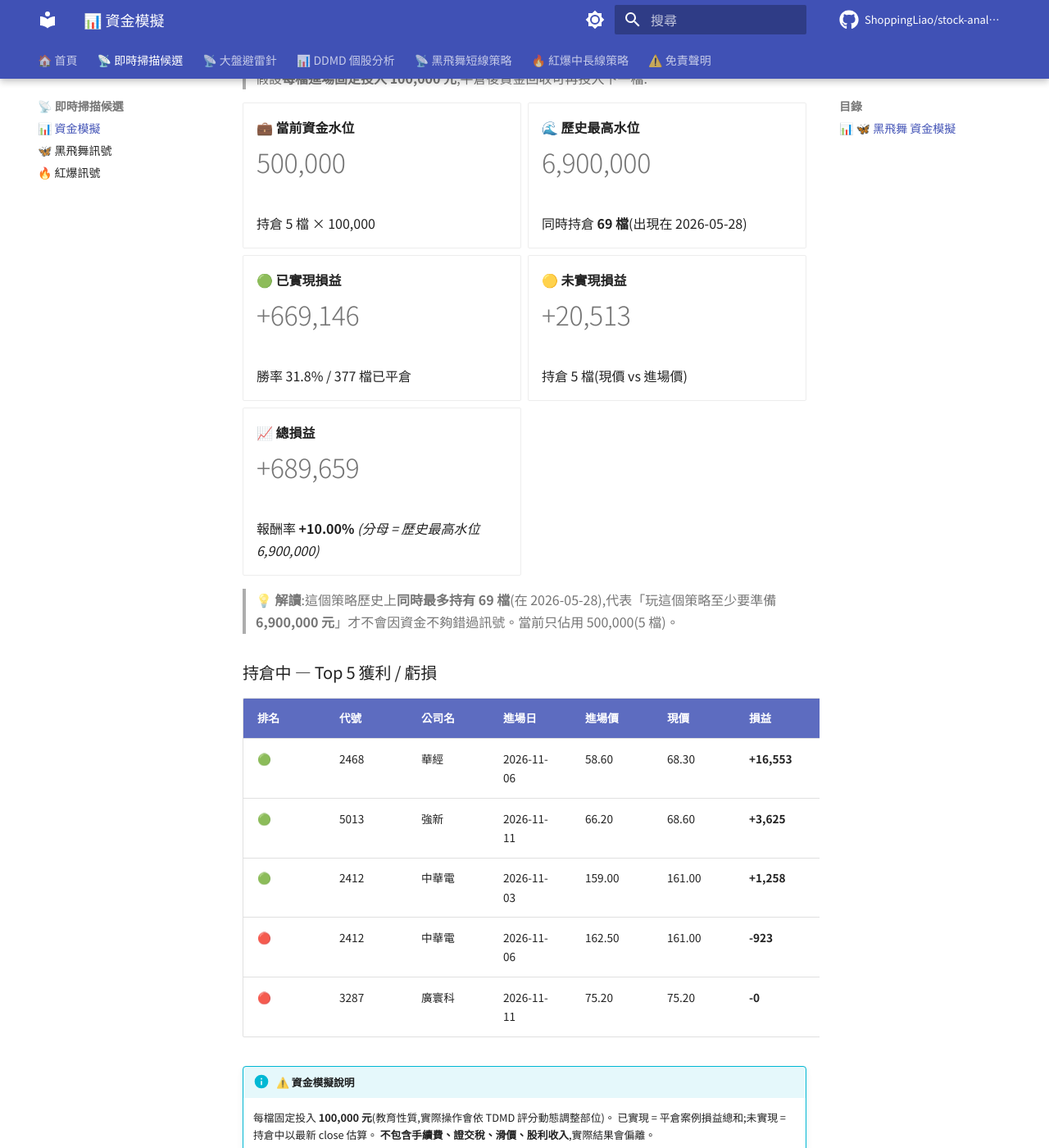
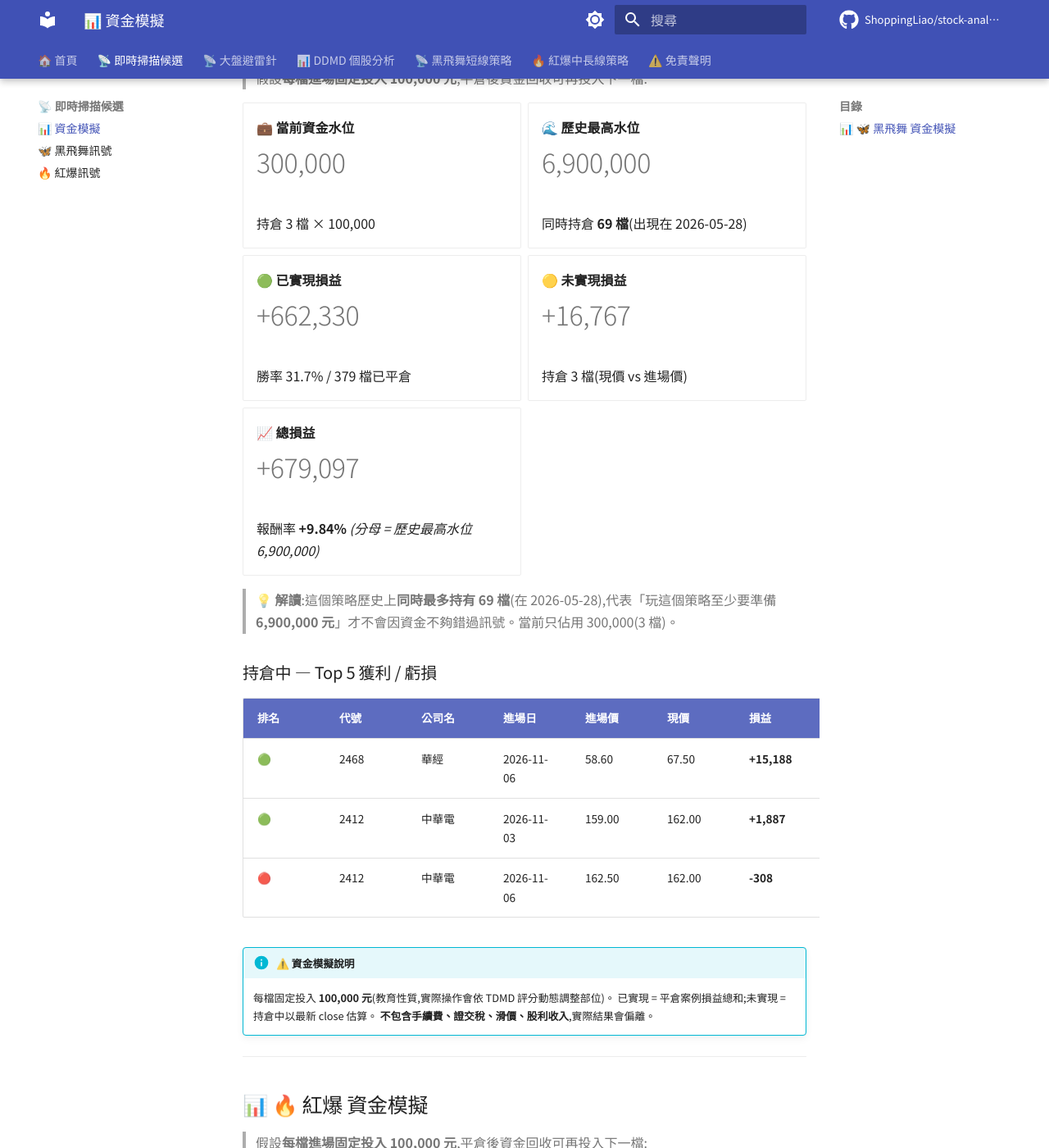
Before and after one commit to ShoppingLiao/stock-analysis-public, an MkDocs documentation site: the page built from docs/signals_capital.md, in a window 1280 px wide and 1400 px high, scrolled down 445 px. Shown: the whole window at 82% size. Built offline with MkDocs 1.6.1 and Material for MkDocs 9.7.7, drawn with Linux system fonts in a browser that asks for light colours; comment, search, counter and statistics services are not loaded; some of the changed text lies outside the part shown.

Commit message:
docs(signals): update BB + RB + capital (2026-11-12)

```diff
--- a/docs/signals_capital.md
+++ b/docs/signals_capital.md
@@ -17,9 +17,9 @@
 
 -   **💼 當前資金水位**
 
-    # 500,000
+    # 300,000
 
-    持倉 5 檔 × 100,000
+    持倉 3 檔 × 100,000
 
 -   **🌊 歷史最高水位**
 
@@ -29,35 +29,33 @@
 
 -   **🟢 已實現損益**
 
-    # +669,146
+    # +662,330
 
-    勝率 31.8% / 377 檔已平倉
+    勝率 31.7% / 379 檔已平倉
 
 -   **🟡 未實現損益**
 
-    # +20,513
+    # +16,767
 
-    持倉 5 檔(現價 vs 進場價)
+    持倉 3 檔(現價 vs 進場價)
 
 -   **📈 總損益**
 
-    # +689,659
+    # +679,097
 
-    報酬率 **+10.00%** _(分母 = 歷史最高水位 6,900,000)_
+    報酬率 **+9.84%** _(分母 = 歷史最高水位 6,900,000)_
 
 </div>
 
-> **💡 解讀**:這個策略歷史上**同時最多持有 69 檔**(在 2026-05-28),代表「玩這個策略至少要準備 **6,900,000 元**」才不會因資金不夠錯過訊號。當前只佔用 500,000(5 檔)。
+> **💡 解讀**:這個策略歷史上**同時最多持有 69 檔**(在 2026-05-28),代表「玩這個策略至少要準備 **6,900,000 元**」才不會因資金不夠錯過訊號。當前只佔用 300,000(3 檔)。
 
 ### 持倉中 — Top 5 獲利 / 虧損
 
 | 排名 | 代號 | 公司名 | 進場日 | 進場價 | 現價 | 損益 | 損益% |
 |------|------|--------|--------|--------|------|------|-------|
-| 🟢 | 2468 | 華經 | 2026-11-06 | 58.60 | 68.30 | **+16,553** | **+16.55%** |
-| 🟢 | 5013 | 強新 | 2026-11-11 | 66.20 | 68.60 | **+3,625** | **+3.63%** |
-| 🟢 | 2412 | 中華電 | 2026-11-03 | 159.00 | 161.00 | **+1,258** | **+1.26%** |
-| 🔴 | 2412 | 中華電 | 2026-11-06 | 162.50 | 161.00 | **-923** | **-0.92%** |
-| 🔴 | 3287 | 廣寰科 | 2026-11-11 | 75.20 | 75.20 | **-0** | **-0.00%** |
+| 🟢 | 2468 | 華經 | 2026-11-06 | 58.60 | 67.50 | **+15,188** | **+15.19%** |
+| 🟢 | 2412 | 中華電 | 2026-11-03 | 159.00 | 162.00 | **+1,887** | **+1.89%** |
+| 🔴 | 2412 | 中華電 | 2026-11-06 | 162.50 | 162.00 | **-308** | **-0.31%** |
 
 !!! info "⚠️ 資金模擬說明"
     每檔固定投入 **100,000 元**(教育性質,實際操作會依 TDMD 評分動態調整部位)。
@@ -92,15 +90,15 @@
 
 -   **🟡 未實現損益**
 
-    # +418,852
+    # +391,225
 
     持倉 44 檔(現價 vs 進場價)
 
 -   **📉 總損益**
 
-    # -585,239
+    # -612,865
 
-    報酬率 **-3.68%** _(分母 = 歷史最高水位 15,900,000)_
+    報酬率 **-3.85%** _(分母 = 歷史最高水位 15,900,000)_
 
 </div>
 
@@ -110,16 +108,16 @@
 
 | 排名 | 代號 | 公司名 | 進場日 | 進場價 | 現價 | 損益 | 損益% |
 |------|------|--------|--------|--------|------|------|-------|
-| 🟢 | 2466 | 冠西電 | 2026-10-01 | 128.50 | 397.00 | **+208,949** | **+208.95%** |
-| 🟢 | 2033 | 佳大 | 2026-08-28 | 25.65 | 74.60 | **+190,838** | **+190.84%** |
-| 🟢 | 1709 | 和益 | 2026-08-13 | 30.65 | 50.10 | **+63,458** | **+63.46%** |
-| 🟢 | 5013 | 強新 | 2026-10-22 | 49.40 | 68.60 | **+38,866** | **+38.87%** |
-| 🟢 | 1416 | 廣豐 | 2026-11-05 | 14.90 | 20.15 | **+35,235** | **+35.23%** |
-| 🔴 | 6834 | 天二科技 | 2026-10-14 | 162.50 | 104.50 | **-35,692** | **-35.69%** |
-| 🔴 | 6141 | 柏承 | 2026-10-20 | 59.70 | 41.20 | **-30,988** | **-30.99%** |
-| 🔴 | 6209 | 今國光 | 2026-10-21 | 110.00 | 78.50 | **-28,636** | **-28.64%** |
-| 🔴 | 6277 | 宏正 | 2026-10-22 | 100.50 | 72.00 | **-28,358** | **-28.36%** |
-| 🔴 | 9103 | 美德醫療-DR | 2026-10-13 | 7.02 | 5.16 | **-26,496** | **-26.50%** |
+| 🟢 | 2466 | 冠西電 | 2026-10-01 | 128.50 | 436.50 | **+239,689** | **+239.69%** |
+| 🟢 | 2033 | 佳大 | 2026-08-28 | 25.65 | 74.00 | **+188,499** | **+188.50%** |
+| 🟢 | 1709 | 和益 | 2026-08-13 | 30.65 | 52.10 | **+69,984** | **+69.98%** |
+| 🟢 | 8099 | 大世科 | 2026-10-30 | 111.50 | 165.50 | **+48,430** | **+48.43%** |
+| 🟢 | 2465 | 麗臺 | 2026-10-29 | 113.00 | 164.00 | **+45,133** | **+45.13%** |
+| 🔴 | 6834 | 天二科技 | 2026-10-14 | 162.50 | 101.00 | **-37,846** | **-37.85%** |
+| 🔴 | 6141 | 柏承 | 2026-10-20 | 59.70 | 39.50 | **-33,836** | **-33.84%** |
+| 🔴 | 6209 | 今國光 | 2026-10-21 | 110.00 | 75.90 | **-31,000** | **-31.00%** |
+| 🔴 | 6277 | 宏正 | 2026-10-22 | 100.50 | 70.50 | **-29,851** | **-29.85%** |
+| 🔴 | 9103 | 美德醫療-DR | 2026-10-13 | 7.02 | 5.04 | **-28,205** | **-28.21%** |
 
 !!! info "⚠️ 資金模擬說明"
     每檔固定投入 **100,000 元**(教育性質,實際操作會依 TDMD 評分動態調整部位)。
@@ -134,9 +132,9 @@
 
 -   **💼 當前資金水位**
 
-    # 4,900,000
+    # 4,700,000
 
-    BB 500,000 + RB 4,400,000
+    BB 300,000 + RB 4,400,000
 
 -   **🌊 兩策略歷史最高水位**
 
@@ -146,21 +144,21 @@
 
 -   **🟢 已實現損益**
 
-    # -334,945
+    # -341,761
 
-    BB +669,146 + RB -1,004,091
+    BB +662,330 + RB -1,004,091
 
 -   **🟡 未實現損益**
 
-    # +439,365
+    # +407,992
 
-    BB +20,513 + RB +418,852
+    BB +16,767 + RB +391,225
 
 -   **📈 總損益**
 
-    # +104,420
+    # +66,231
 
-    報酬率 **+0.46%** _(分母 = 兩策略歷史最高水位)_
+    報酬率 **+0.29%** _(分母 = 兩策略歷史最高水位)_
 
 </div>
 
```
Also changed, not shown: docs/signals_black_butterfly.md (+22 -12 lines), docs/signals_red_burst.md (+7 -1 lines).
